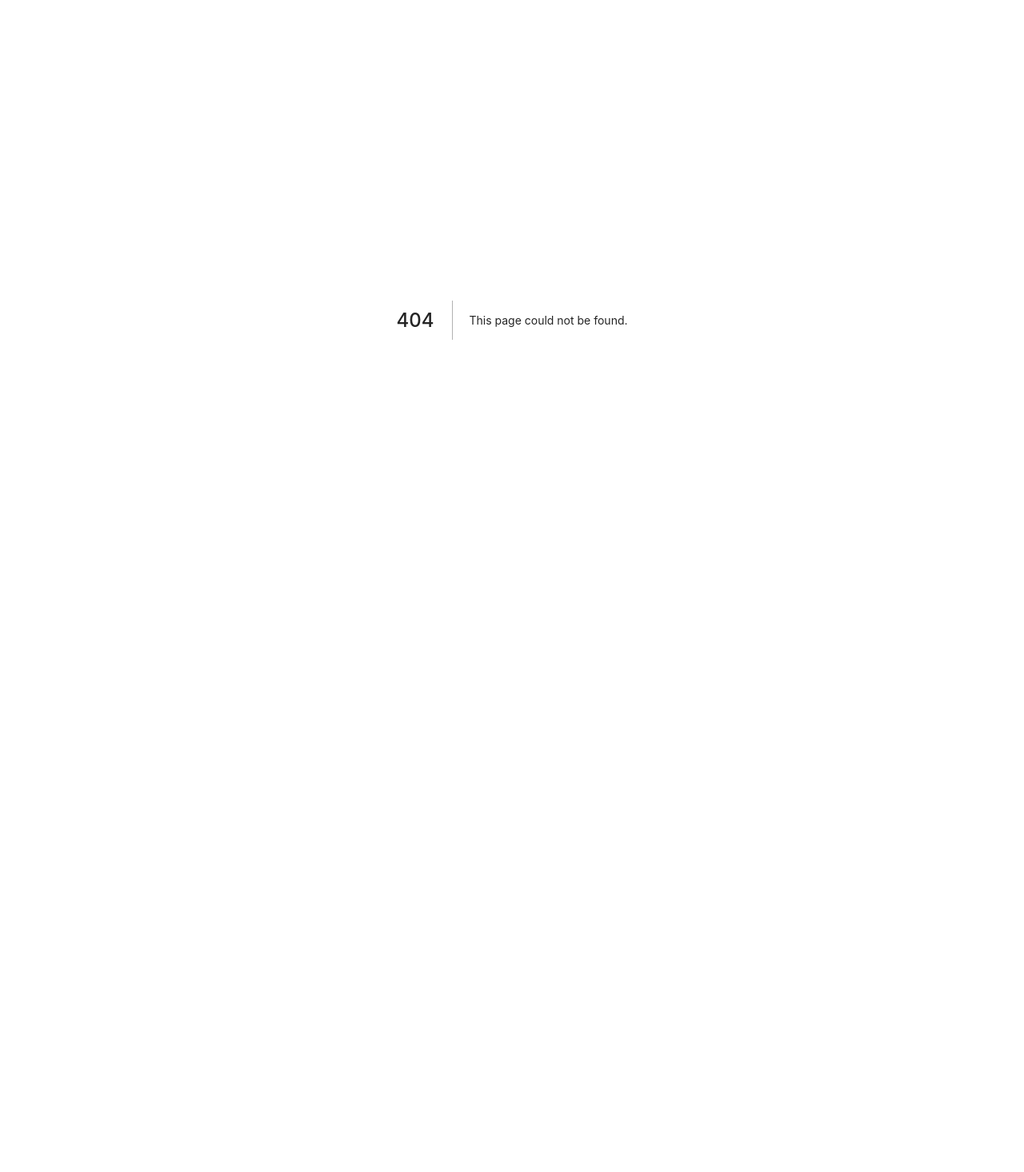
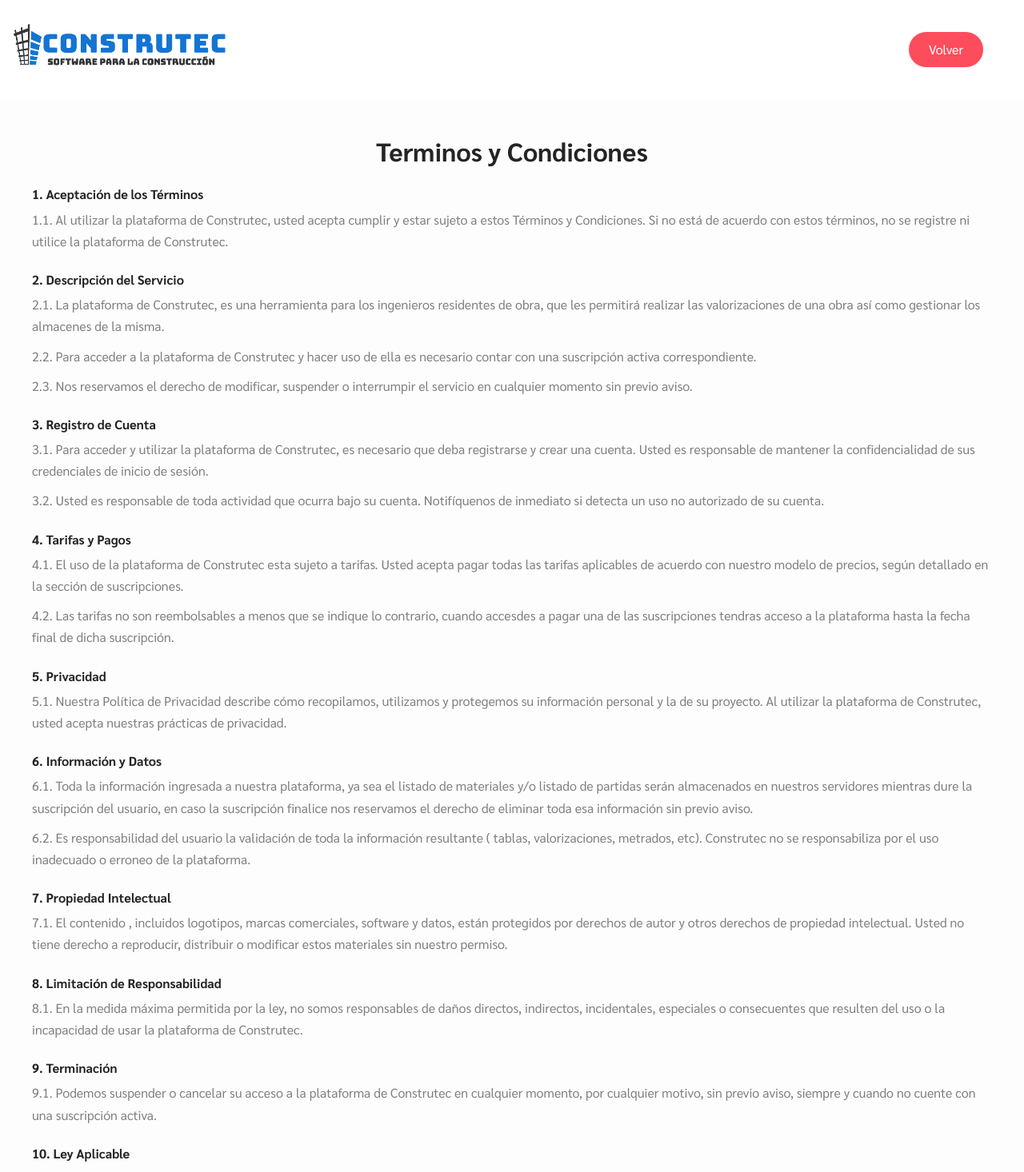
Before and after one commit to yacodev/landing-page-construtec, a Next.js app: page /terms in a window 1280 px wide. Before the commit this address had no page. Shown: the top 1466 px of the page at 80% size. Before the commit the page ends 800 px from the top, so only its background shows below. Built offline with nearby package versions, Linux system fonts and the light colour scheme.

Commit message:
add Term and  conditions and  update link to platform

```diff
--- a/components/SaasLanding/Footer.js
+++ b/components/SaasLanding/Footer.js
@@ -1,5 +1,6 @@
 import React from 'react';
 import Link from 'next/link';
+import config from '../../utils/config';
 
 const Footer = () => {
   const currentYear = new Date().getFullYear();
@@ -33,28 +34,24 @@ const Footer = () => {
                     <h3 className='title'>Construtec</h3>
                     <ul className='footer-text'>
                       <li>
-                        <a href='#'>
+                        <a href={config.REGISTER_PLATFORM_URL} target='_blank'>
                           <i className='las la-angle-right'></i>
                           Registrate
                         </a>
                       </li>
                       <li>
-                        <a href='#'>
+                        <a href={config.LOGIN_PLATFORM_URL} target='_blank'>
                           <i className='las la-angle-right'></i>
                           Ingresar
                         </a>
                       </li>
                       <li>
-                        <a href='#'>
-                          <i className='las la-angle-right'></i>
-                          Terminos y condiciones
-                        </a>
-                      </li>
-                      <li>
-                        <a href='#'>
-                          <i className='las la-angle-right'></i>
-                          Acerca de nosotros
-                        </a>
+                        <Link href='./terms'>
+                          <a>
+                            <i className='las la-angle-right'></i>
+                            Terminos y condiciones
+                          </a>
+                        </Link>
                       </li>
                     </ul>
                   </div>
--- a/components/SaasLanding/Navbar.js
+++ b/components/SaasLanding/Navbar.js
@@ -43,11 +43,11 @@ class Navbar extends Component {
       let fromTop = window.scrollY;
       mainNavLinks.forEach((link) => {
         if (link.hash) {
-          let section = document.querySelector(link.hash);
+          let section = document?.querySelector(link.hash);
 
           if (
-            section.offsetTop <= fromTop &&
-            section.offsetTop + section.offsetHeight > fromTop
+            section?.offsetTop <= fromTop &&
+            section?.offsetTop + section.offsetHeight > fromTop
           ) {
             link.classList.add('active');
           } else {
--- /dev/null
+++ b/components/SaasLanding/ReducedNavbar.js
@@ -0,0 +1,77 @@
+import React, { Component } from 'react';
+import Link from 'next/link';
+import config from '../../utils/config';
+
+class ReducedNavbar extends Component {
+  componentDidMount() {
+    this._isMounted = true;
+    let elementId = document.getElementById('navbar');
+    document.addEventListener('scroll', () => {
+      if (window.scrollY > 170) {
+        elementId.classList.add('is-sticky');
+      } else {
+        elementId.classList.remove('is-sticky');
+      }
+    });
+    window.scrollTo(0, 0);
+
+    this.menuActiveClass();
+  }
+
+  menuActiveClass = () => {
+    let mainNavLinks = document.querySelectorAll('.navbar-nav li a');
+    window.addEventListener('scroll', () => {
+      let fromTop = window.scrollY;
+      mainNavLinks.forEach((link) => {
+        if (link.hash) {
+          let section = document?.querySelector(link.hash);
+
+          if (
+            section?.offsetTop <= fromTop &&
+            section?.offsetTop + section.offsetHeight > fromTop
+          ) {
+            link.classList.add('active');
+          } else {
+            link.classList.remove('active');
+          }
+        }
+      });
+    });
+  };
+
+  render() {
+    return (
+      <>
+        <nav
+          id='navbar'
+          className='navbar fixed-top navbar-expand-lg main-navbar bg-white'
+        >
+          <div className='container-reduced-navbar'>
+            <Link href='/saas-landing'>
+              <a className='navbar-brand'>
+                <img
+                  width='300px'
+                  src='/images/logo_construtec.png'
+                  alt='logo'
+                />
+              </a>
+            </Link>
+
+            <div
+              className={' navbar-collapse reduced-navbar-end-button'}
+              id='navbarSupportedContent'
+            >
+              <div className='nav-btn '>
+                <Link href='./'>
+                  <a className='default-btn bg-red'>Volver</a>
+                </Link>
+              </div>
+            </div>
+          </div>
+        </nav>
+      </>
+    );
+  }
+}
+
+export default ReducedNavbar;
--- a/components/SaasLanding/RegistrationCampaign.js
+++ b/components/SaasLanding/RegistrationCampaign.js
@@ -31,7 +31,7 @@ const RegistrationCampaign = () => {
               <p>
                 Al registrate en la plataforma podrás acceder de manera gratuita
                 al módulo de almacen por un periodo de prueba por 30 días sin
-                costo alguno. Esta promoción solo es valida hasta el 10 de
+                costo alguno. Esta promoción solo es valida hasta el 30 de
                 Setiembre del 2023.
               </p>
             </div>
@@ -49,7 +49,7 @@ const RegistrationCampaign = () => {
               </p>
             </div>
             <div className='count-down'>
-              {<Countdown date={new Date(2023, 8, 10)} renderer={renderer} />}
+              {<Countdown date={new Date(2023, 8, 30)} renderer={renderer} />}
             </div>
           </div>
         </div>
--- /dev/null
+++ b/components/SaasLanding/TermAndConditions.js
@@ -0,0 +1,117 @@
+import React from 'react';
+
+const TermAndConditions = () => {
+  return (
+    <div className='term-conditions ptb-100'>
+      <div className='term-conditions-container'>
+        <div className='title'>
+          <h2>Terminos y Condiciones</h2>
+        </div>
+        <div className='section'>
+          <h6>1. Aceptación de los Términos</h6>
+          <p>
+            1.1. Al utilizar la plataforma de Construtec, usted acepta cumplir y
+            estar sujeto a estos Términos y Condiciones. Si no está de acuerdo
+            con estos términos, no se registre ni utilice la plataforma de
+            Construtec.
+          </p>
+          <h6>2. Descripción del Servicio</h6>
+          <p>
+            2.1. La plataforma de Construtec, es una herramienta para los
+            ingenieros residentes de obra, que les permitirá realizar las
+            valorizaciones de una obra así como gestionar los almacenes de la
+            misma.
+          </p>
+          <p>
+            2.2. Para acceder a la plataforma de Construtec y hacer uso de ella
+            es necesario contar con una suscripción activa correspondiente.
+          </p>
+          <p>
+            2.3. Nos reservamos el derecho de modificar, suspender o interrumpir
+            el servicio en cualquier momento sin previo aviso.
+          </p>
+          <h6>3. Registro de Cuenta</h6>
+          <p>
+            3.1. Para acceder y utilizar la plataforma de Construtec, es
+            necesario que deba registrarse y crear una cuenta. Usted es
+            responsable de mantener la confidencialidad de sus credenciales de
+            inicio de sesión.
+          </p>
+          <p>
+            3.2. Usted es responsable de toda actividad que ocurra bajo su
+            cuenta. Notifíquenos de inmediato si detecta un uso no autorizado de
+            su cuenta.
+          </p>
+          <h6>4. Tarifas y Pagos</h6>
+          <p>
+            4.1. El uso de la plataforma de Construtec esta sujeto a tarifas.
+            Usted acepta pagar todas las tarifas aplicables de acuerdo con
+            nuestro modelo de precios, según detallado en la sección de
+            suscripciones.
+          </p>
+          <p>
+            4.2. Las tarifas no son reembolsables a menos que se indique lo
+            contrario, cuando accesdes a pagar una de las suscripciones tendras
+            acceso a la plataforma hasta la fecha final de dicha suscripción.
+          </p>
+          <h6>5. Privacidad</h6>
+          <p>
+            5.1. Nuestra Política de Privacidad describe cómo recopilamos,
+            utilizamos y protegemos su información personal y la de su proyecto.
+            Al utilizar la plataforma de Construtec, usted acepta nuestras
+            prácticas de privacidad.
+          </p>
+          <h6>6. Información y Datos</h6>
+          <p>
+            6.1. Toda la información ingresada a nuestra plataforma, ya sea el
+            listado de materiales y/o listado de partidas serán almacenados en
+            nuestros servidores mientras dure la suscripción del usuario, en
+            caso la suscripción finalice nos reservamos el derecho de eliminar
+            toda esa información sin previo aviso.
+          </p>
+          <p>
+            6.2. Es responsabilidad del usuario la validación de toda la
+            información resultante ( tablas, valorizaciones, metrados, etc).
+            Construtec no se responsabiliza por el uso inadecuado o erroneo de
+            la plataforma.
+          </p>
+          <h6>7. Propiedad Intelectual</h6>
+          <p>
+            7.1. El contenido , incluidos logotipos, marcas comerciales,
+            software y datos, están protegidos por derechos de autor y otros
+            derechos de propiedad intelectual. Usted no tiene derecho a
+            reproducir, distribuir o modificar estos materiales sin nuestro
+            permiso.
+          </p>
+          <h6>8. Limitación de Responsabilidad</h6>
+          <p>
+            8.1. En la medida máxima permitida por la ley, no somos responsables
+            de daños directos, indirectos, incidentales, especiales o
+            consecuentes que resulten del uso o la incapacidad de usar la
+            plataforma de Construtec.
+          </p>
+          <h6>9. Terminación</h6>
+          <p>
+            9.1. Podemos suspender o cancelar su acceso a la plataforma de
+            Construtec en cualquier momento, por cualquier motivo, sin previo
+            aviso, siempre y cuando no cuente con una suscripción activa.
+          </p>
+          <h6>10. Ley Aplicable</h6>
+          <p>
+            10.1. Estos Términos y Condiciones se rigen por las leyes del Perú
+            sin tener en cuenta sus conflictos de principios legales.
+          </p>
+          <h6>11. Cambios en los Términos</h6>
+          <p>
+            11.1. Nos reservamos el derecho de modificar estos Términos y
+            Condiciones en cualquier momento. Los cambios entrarán en vigencia
+            después de su publicación en nuestro sitio web. Es su
+            responsabilidad revisar regularmente estos términos actualizados.
+          </p>
+        </div>
+      </div>
+    </div>
+  );
+};
+
+export default TermAndConditions;
--- /dev/null
+++ b/pages/terms.js
@@ -0,0 +1,16 @@
+import React from 'react';
+import ReducedNavbar from '../components/SaasLanding/ReducedNavbar';
+import Footer from '../components/SaasLanding/Footer';
+import TermAndConditions from '../components/SaasLanding/TermAndConditions';
+
+const termAndConditions = () => {
+  return (
+    <>
+      <ReducedNavbar />
+      <TermAndConditions />
+      <Footer />
+    </>
+  );
+};
+
+export default termAndConditions;
--- a/public/css/style.css
+++ b/public/css/style.css
@@ -155,6 +155,17 @@ Saas Landing CSS
   transition: all 0.5s;
 }
 
+.container-reduced-navbar{
+  display: flex;
+  flex-direction: row;
+  justify-content: space-between;
+  width: 100%;
+}
+.reduced-navbar-end-button{
+  display: flex;
+  justify-content: end;
+  margin-right: 50px;
+}
 .main-navbar.is-sticky {
   -webkit-box-shadow: 0px 2px 25px #ddd;
           box-shadow: 0px 2px 25px #ddd;
@@ -1133,6 +1144,30 @@ Saas Landing CSS
   margin: auto;
   padding-left:20px;
   padding-right:20px;
+}
+
+/* Term and conditions Area */
+.term-conditions {
+  background-color: #fdfdfd;
+}
+
+.term-conditions-container {
+  margin-top: 70px;
+}
+
+.term-conditions-container .title {
+
+  text-align: center;
+}
+.term-conditions-container .section {
+  margin-top:10px;
+  text-align: start;
+  padding-left:40px;
+  padding-right:40px;
+}
+
+.term-conditions-container .section h6 {
+  margin-top:25px;
 }
 
 /* Subscribe Area CSS */
--- a/utils/config.js
+++ b/utils/config.js
@@ -1,4 +1,4 @@
 export default {
-  LOGIN_PLATFORM_URL: 'https://app.construtecperu.com',
-  REGISTER_PLATFORM_URL: 'https://app.construtecperu.com/register',
+  LOGIN_PLATFORM_URL: 'https://appconstrutec.com',
+  REGISTER_PLATFORM_URL: 'https://appconstrutec.com/register',
 };
```
Also changed, not shown: components/SaasLanding/Pricing.js (+10 -10 lines).
